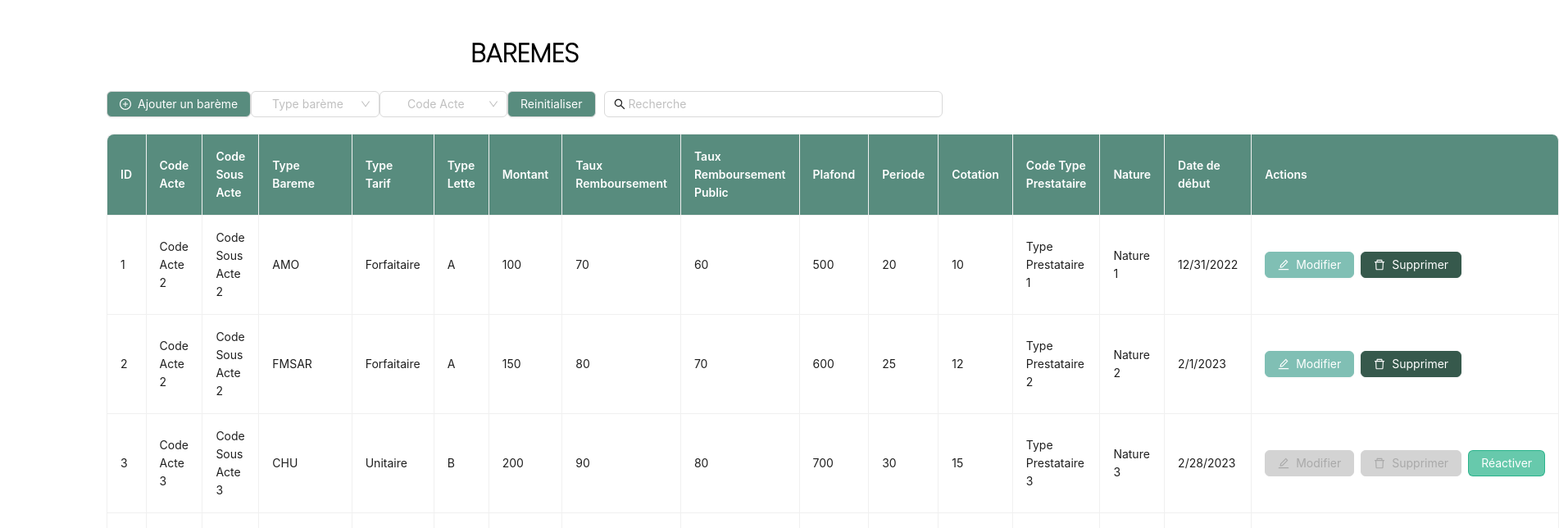
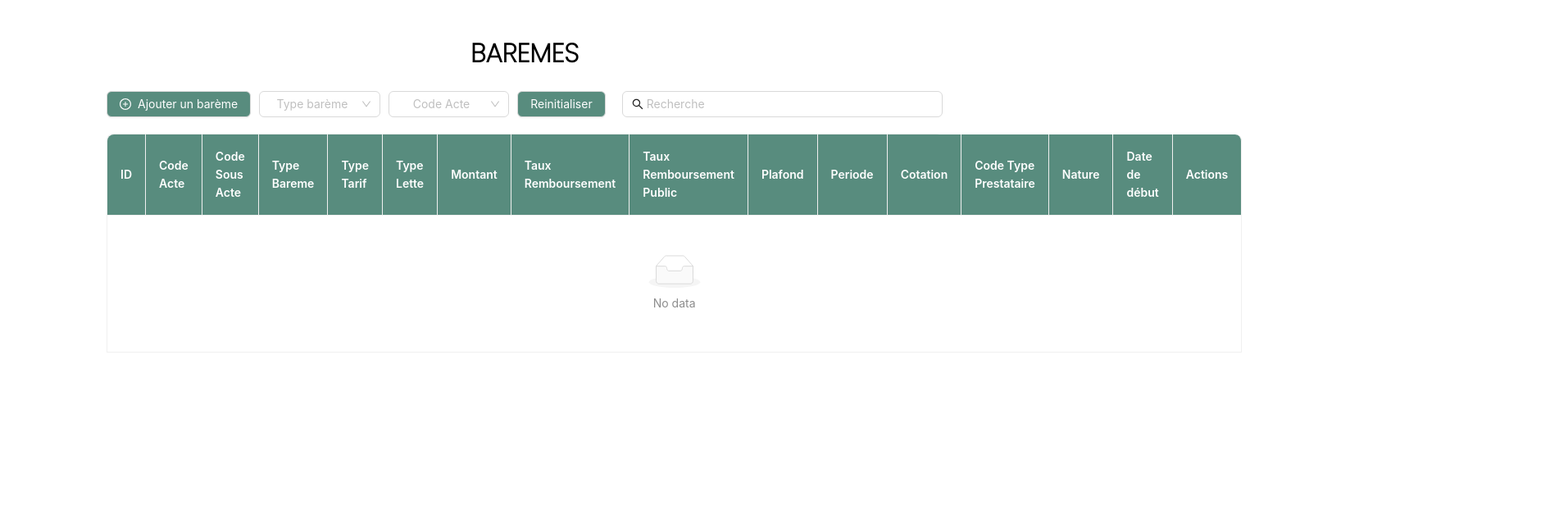
Before and after one commit to yassaminebedrane/test, a React (Create React App) app: page / in a window 1280 px wide. Shown: the top 644 px of the page at 82% size, 1902 px wide, since content can reach past the window. Built offline with nearby package versions, Linux system fonts and the light colour scheme; data requests are answered from the project's data file.

Commit message:
6th commit

```diff
--- a/src/api/baremesApi.js
+++ b/src/api/baremesApi.js
@@ -77,9 +77,9 @@ export const filterBaremes = async (type, codeActe) => {
             query += `?type_bareme=${type}`;
         } else if (codeActe !== null) {
             query += `?code_acte=${codeActe}`;}
-        // else {
-        //     return [];
-        // }
+        else {
+            return [];
+        }
 
         const response = await api.get(query);
         return response.data;
--- a/src/features/baremes/AddBaremeModal.js
+++ b/src/features/baremes/AddBaremeModal.js
@@ -12,6 +12,8 @@ const AddBaremeModal = ({ isVisible, onClose, onSubmit }) => {
     const [codeActes, setCodeActes] = useState([]);
     const [codeSousActes, setCodeSousActes] = useState([]);
     const [selectedCodeActe, setSelectedCodeActe] = useState(null);
+    const [selectedCodeSousActe, setSelectedCodeSousActe] = useState(null);
+
     const [selectedType, setSelectedType] = useState('');
     const [codeTypePrestataires, setCodeTypePrestataires] = useState([]);
     const [natures, setNatures] = useState([]);
@@ -60,6 +62,7 @@ const AddBaremeModal = ({ isVisible, onClose, onSubmit }) => {
 
     const handleCodeActeSelect = (value) => {
         setSelectedCodeActe(value);
+        setSelectedCodeSousActe(null);
     };
 
     useEffect(() => {
@@ -162,7 +165,8 @@ const AddBaremeModal = ({ isVisible, onClose, onSubmit }) => {
 
 
                 <Form.Item name="code_sous_acte" label="Code Sous Acte" rules={[{ required: true }]}>
-                    <Select placeholder="Select a Code Sous Acte" disabled={!selectedCodeActe}>
+                    <Select placeholder="Select a Code Sous Acte" disabled={!selectedCodeActe}
+                    value={selectedCodeSousActe}>
                         {codeSousActes.map((codeSousActe) => (
                             <Option key={codeSousActe.id} value={codeSousActe.id}>
                                 {codeSousActe.libelle}
--- a/src/features/baremes/BaremesMainPage.js
+++ b/src/features/baremes/BaremesMainPage.js
@@ -8,7 +8,7 @@ import { EditOutlined, DeleteOutlined, PlusCircleOutlined } from '@ant-design/ic
 import { useQuery, useMutation, useQueryClient } from 'react-query';
 import { ToastContainer, toast } from 'react-toastify';
 import 'react-toastify/dist/ReactToastify.css';
-import { getBaremes, searchBaremesByType, getCodeActes, getCodeSousActes, getCodeTypePrestataires, getNatures, filterBaremes,updateBareme } from '../../api/baremesApi';
+import { getBaremes, searchBaremesByType, getCodeActes, getCodeSousActes, getCodeTypePrestataires, getNatures, filterBaremes, updateBareme } from '../../api/baremesApi';
 import AddBaremeModal from './AddBaremeModal';
 import UpdateBaremeModal from './UpdateBaremeModal';
 import DeleteConfirmationModal from './DeleteConfirmationModal';
@@ -16,7 +16,6 @@ import DeleteConfirmationModal from './DeleteConfirmationModal';
 
 const BaremesMainPage = () => {
 
-    const [searchText, setSearchText] = useState('');
     const [searchedColumn, setSearchedColumn] = useState('');
     const [sortOrder, setSortOrder] = useState('');
     const [sortColumn, setSortColumn] = useState('');
@@ -32,6 +31,15 @@ const BaremesMainPage = () => {
     const [selectedCodeActe, setSelectedCodeActe] = useState(null);
     const [selectedCodeSousActe, setSelectedCodeSousActe] = useState(null);
     const [codeSousActeOptions, setCodeSousActeOptions] = useState([]);
+
+    const [rawData, setRawData] = useState([]);
+
+    // State for displayed data after filtering
+    const [displayedData, setDisplayedData] = useState([]);
+
+    // State for the search text
+    const [searchText, setSearchText] = useState('');
+
 
 
     const [globalSearchText, setGlobalSearchText] = useState('');
@@ -127,32 +135,6 @@ const BaremesMainPage = () => {
     };
 
 
-    const filteredBaremes = globalSearchText
-        ? baremes.filter((bareme) =>
-            Object.values(bareme).some((value) =>
-                value.toString().toLowerCase().includes(globalSearchText.toLowerCase())
-            )
-        )
-        : baremes;
-
-    const handleGlobalSearch = (e) => {
-        setGlobalSearchText(e.target.value);
-    };
-
-
-    const renderHighlightedColumn = (text) => {
-        if (globalSearchText) {
-            return (
-                <Highlighter
-                    highlightStyle={{ backgroundColor: 'rgba(2, 166, 118, 0.6)', color: 'white', padding: 0 }}
-                    searchWords={[globalSearchText]}
-                    autoEscape
-                    textToHighlight={text.toString()}
-                />
-            );
-        }
-        return text;
-    };
 
 
     const handleTypeSelect = async (value) => {
@@ -163,6 +145,8 @@ const BaremesMainPage = () => {
     const handleCodeActeSelect = (value) => {
         setSelectedCodeActe(value);
     };
+
+
 
     // useEffect(() => {
     //     const fetchFilteredBaremes = async () => {
@@ -232,7 +216,7 @@ const BaremesMainPage = () => {
         handleShowUpdateModal();
     };
 
-    const handleResetSelect=()=>{
+    const handleResetSelect = () => {
         setSelectedType(null);
         setSelectedCodeActe(null);
 
@@ -243,6 +227,35 @@ const BaremesMainPage = () => {
             queryClient.invalidateQueries('baremes');
         }
     });
+
+
+    const filteredBaremes = filteredData
+        ? filteredData.filter((bareme) =>
+            Object.values(bareme).some((value) =>
+                value.toString().toLowerCase().includes(globalSearchText.toLowerCase())
+            )
+        )
+        : filteredData;
+
+
+    const handleGlobalSearch = (e) => {
+        setGlobalSearchText(e.target.value);
+    };
+
+
+    const renderHighlightedColumn = (text) => {
+        if (globalSearchText) {
+            return (
+                <Highlighter
+                    highlightStyle={{ backgroundColor: 'rgba(2, 166, 118, 0.6)', color: 'white', padding: 0 }}
+                    searchWords={[globalSearchText]}
+                    autoEscape
+                    textToHighlight={text.toString()}
+                />
+            );
+        }
+        return text;
+    };
 
     const handleReactivate = async (record) => {
         const updatedBareme = { ...record, etat: 0 };
@@ -384,7 +397,7 @@ const BaremesMainPage = () => {
                     >
                         <DeleteOutlined /> Supprimer
                     </Button>
-                    {record.etat == 1 &&(
+                    {record.etat == 1 && (
                         <Button
                             style={{
                                 backgroundColor: 'rgba(2, 166, 118, 0.6)',
@@ -423,11 +436,11 @@ const BaremesMainPage = () => {
             <div style={{ display: 'flex', justifyContent: 'space-between', alignItems: 'center', marginBottom: '20px' }}>
 
 
-                <Button style={{ backgroundColor: '#588C7E', color: 'white' }} onClick={handleShowAddModal} >
+                <Button style={{ backgroundColor: '#588C7E', color: 'white', marginRight: '10px' }} onClick={handleShowAddModal} >
                     <PlusCircleOutlined /> Ajouter un barème
                 </Button>
                 <Select
-                    style={{ width: 400 }}
+                    style={{ width: 400, marginRight: '10px' }}
                     placeholder="Type barème"
                     value={selectedType}
                     onChange={handleTypeSelect}
@@ -439,7 +452,7 @@ const BaremesMainPage = () => {
                     ))}
                 </Select>
 
-                <Select style={{ width: 400 }} placeholder="Code Acte"
+                <Select style={{ width: 400, marginRight: '10px' }} placeholder="Code Acte"
                     value={selectedCodeActe}
                     onChange={handleCodeActeSelect}>
                     {codeActes && codeActes.map((value) => (
@@ -448,22 +461,23 @@ const BaremesMainPage = () => {
                         </Option>
                     ))}
                 </Select>
-                <Button style={{ backgroundColor: '#588C7E', color: 'white' }}
+                <Button style={{ backgroundColor: '#588C7E', color: 'white', marginRight: '10px' }}
                     onClick={handleResetSelect} >Reinitialiser</Button>
                 <Input
                     placeholder="Recherche"
                     value={globalSearchText}
                     onChange={handleGlobalSearch}
                     prefix={<SearchOutlined />}
-                    style={{ marginLeft: 10 }}
+                    style={{ marginLeft: '10px' }}
                 />
+
 
             </div>
             <div>
                 <Table
                     bordered
                     rowClassName={() => "rowClassName1"}
-                    dataSource={baremesData}
+                    dataSource={filteredBaremes}
                     columns={columns}
                     loading={isLoading}
                     rowKey="id"
```
Also changed, not shown: src/features/baremes/UpdateBaremeModal.js (+13 -5 lines). Lines whose indentation alone changed are shown as unchanged.
